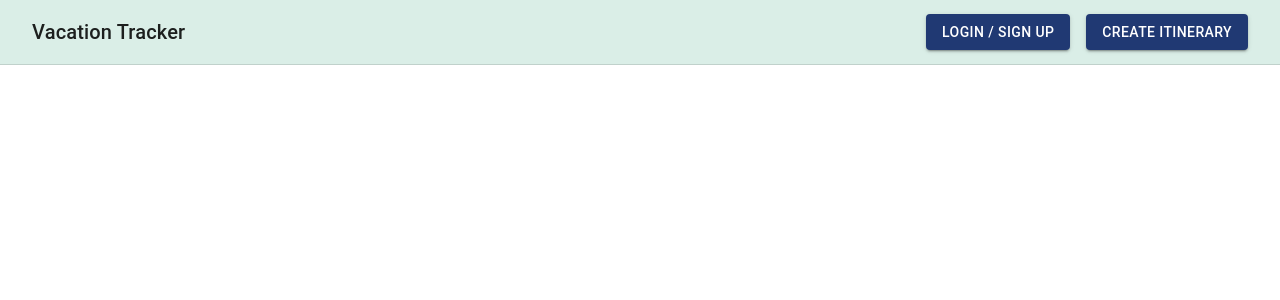
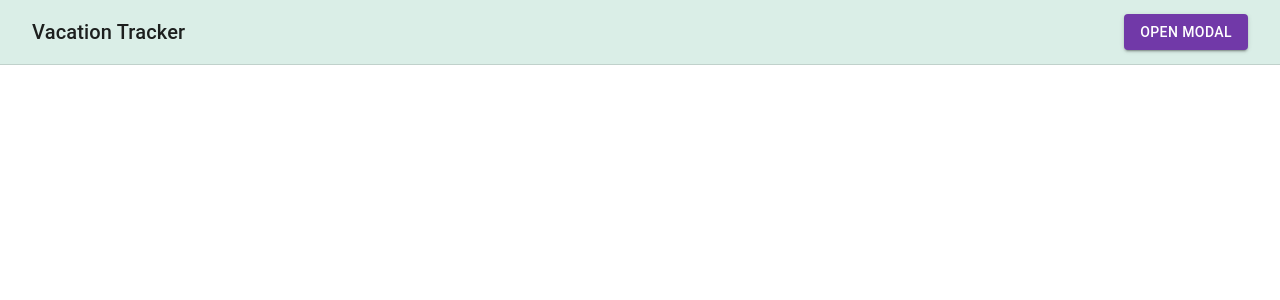
Before and after one commit to seamus0192/307-travel-project, a React (Create React App) app in the folder packages/travel-project-frontend/: page /login/home in a window 1280 px wide. Shown: the top 300 px of the page. Built offline with nearby package versions, Linux system fonts and the light colour scheme.

Commit message:
Added popup and fixed header

```diff
--- a/packages/travel-project-frontend/src/components/Header/Header.tsx
+++ b/packages/travel-project-frontend/src/components/Header/Header.tsx
@@ -6,11 +6,33 @@ import {
   Typography,
   IconButton,
   Box,
+  Link,
 } from "@mui/material";
 import { Link as RouterLink } from "react-router-dom";
+import { Modal } from "@mui/base/Modal";
 import VacationTrackerLogo from "../../assets/vacation_tracker.jpg";
 
+const style = {
+  position: "absolute" as const,
+  top: "30%",
+  left: "50%",
+  transform: "translate(-50%, -50%)",
+  width: 400,
+  bgcolor: "background.paper",
+  border: "1px solid #000",
+  boxShadow: 24,
+  p: 4,
+};
+
 const Header: React.FC = () => {
+  const [open, setOpen] = React.useState(false);
+  const handleOpen: () => void = () => {
+    setOpen(true);
+  };
+  const handleClose: () => void = () => {
+    setOpen(false);
+  };
+
   return (
     <AppBar
       position="static"
@@ -51,36 +73,34 @@ const Header: React.FC = () => {
             Vacation Tracker
           </Typography>
         </Box>
-        <Box sx={{ display: "flex", alignItems: "center" }}>
+        <div>
           <Button
             variant="contained"
             sx={{
-              backgroundColor: "#203973",
+              backgroundColor: "#7139a8",
               ":hover": {
-                bgcolor: "#3355A8",
+                bgcolor: "#965ad3",
               },
               mx: 1,
             }}
-            component={RouterLink}
-            to="/login"
+            onClick={handleOpen}
           >
-            Login / Sign Up
+            Open modal
           </Button>
-          <Button
-            variant="contained"
-            sx={{
-              backgroundColor: "#203973",
-              ":hover": {
-                bgcolor: "#3355A8",
-              },
-              mx: 1,
-            }}
-            component={RouterLink}
-            to="/create-itinerary"
+          <Modal
+            open={open}
+            onClose={handleClose}
+            aria-labelledby="modal-modal-title"
+            aria-describedby="modal-modal-description"
           >
-            Create Itinerary
-          </Button>
-        </Box>
+            <Box sx={style}>
+              <Typography id="modal-modal-title" variant="h6" component="h2">
+                References:
+              </Typography>
+              <Link href="https://www.expedia.com">Expedia</Link>
+            </Box>
+          </Modal>
+        </div>
       </Toolbar>
     </AppBar>
   );
--- a/packages/travel-project-frontend/src/pages/HomePage/HomePage.tsx
+++ b/packages/travel-project-frontend/src/pages/HomePage/HomePage.tsx
@@ -172,6 +172,22 @@ function HomePage(): JSX.Element {
           </Button>
         </Toolbar>
       </AppBar>
+      <Grid container spacing={2} justifyContent="center">
+        <Button
+          variant="contained"
+          sx={{
+            backgroundColor: "#7139a8",
+            ":hover": {
+              bgcolor: "#965ad3",
+            },
+            mx: 1,
+          }}
+          component={RouterLink}
+          to="/create-itinerary"
+        >
+          Create Itinerary
+        </Button>
+      </Grid>
       <Container>
         {itineraries.map((itinerary) => (
           <Card
--- a/packages/travel-project-frontend/src/pages/LandingPage/LandingPage.tsx
+++ b/packages/travel-project-frontend/src/pages/LandingPage/LandingPage.tsx
@@ -13,8 +13,8 @@ function LandingPage(): React.ReactElement {
       <div
         className="image"
         style={{
-          height: "850px",
-          width: "900x",
+          height: "93vh",
+          width: "100%",
           backgroundImage: landing,
           backgroundSize: "100%",
           backgroundRepeat: "no-repeat",
@@ -22,6 +22,7 @@ function LandingPage(): React.ReactElement {
       ></div>
       <Box
         sx={{
+          position: "absolute",
           top: "30%",
           left: "33%",
         }}
```
